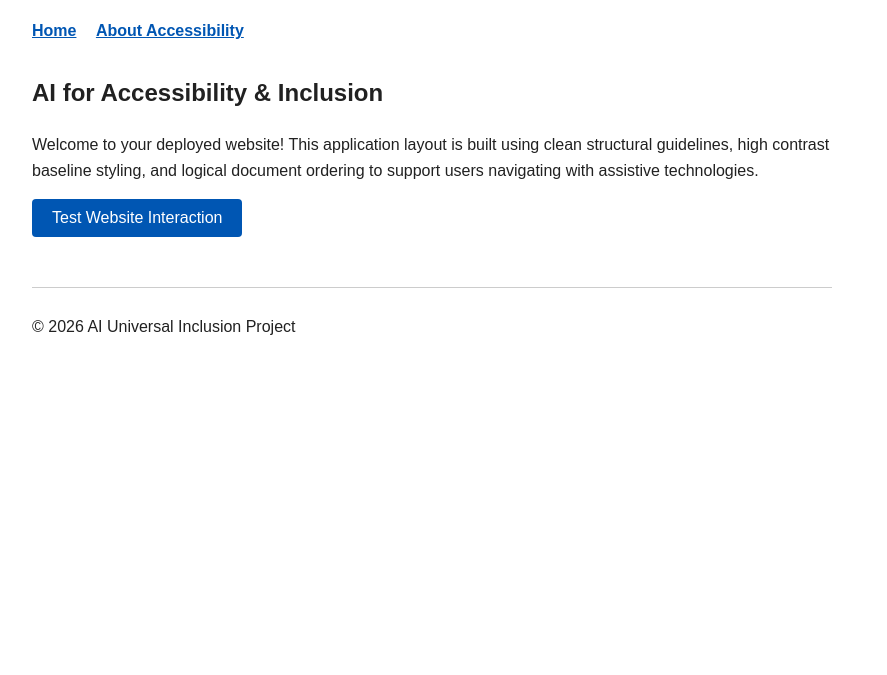
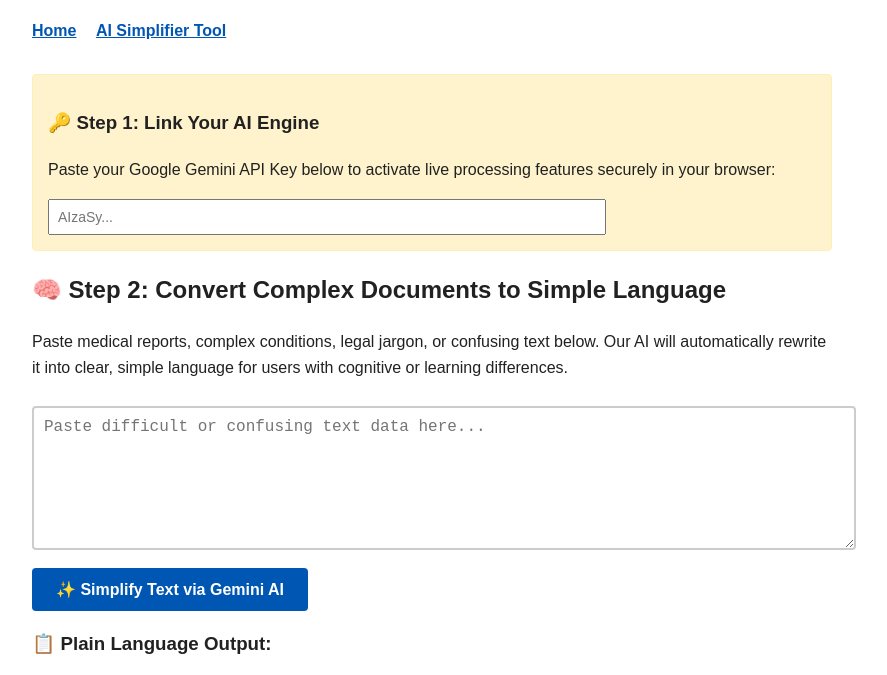
Before and after one commit to tejasgunjkar/accessibility-website, a plain HTML site: page index.html in a window 1280 px wide. Shown: the part 106-781 px from the top of the page, without its empty margins (208-1095 px from the left). Drawn offline with Linux system fonts and the light colour scheme.

Commit message:
1index.html

```diff
--- a/index.html
+++ b/index.html
@@ -3,13 +3,18 @@
 <head>
     <meta charset="UTF-8">
     <meta name="viewport" content="width=device-width, initial-scale=1.0">
-    <title>AI Accessibility Hub</title>
+    <title>AccessAI - Smart Content Adapter</title>
     <style>
         body { font-family: Arial, sans-serif; line-height: 1.6; background-color: #ffffff; color: #212121; padding: 30px; max-width: 800px; margin: 0 auto; }
-        *:focus { outline: 3px solid #0056b3; }
+        *:focus { outline: 3px solid #0056b3; outline-offset: 2px; }
         nav a { margin-right: 15px; color: #0056b3; font-weight: bold; }
         main { margin-top: 30px; }
-        button { background-color: #0056b3; color: white; padding: 10px 20px; border: none; cursor: pointer; border-radius: 4px; font-size: 16px; }
+        textarea { width: 100%; height: 120px; font-size: 16px; padding: 10px; margin: 10px 0; border: 2px solid #ccc; border-radius: 4px; }
+        button { background-color: #0056b3; color: white; padding: 12px 24px; border: none; cursor: pointer; border-radius: 4px; font-size: 16px; font-weight: bold; }
+        button:disabled { background-color: #cccccc; cursor: not-allowed; }
+        .output-box { border: 2px solid #212121; padding: 15px; min-height: 80px; margin-top: 15px; background-color: #f9f9f9; border-radius: 4px; white-space: pre-wrap; }
+        .config-box { background-color: #fff3cd; border: 1px solid #ffeeba; padding: 15px; border-radius: 4px; margin-bottom: 20px; }
+        .config-box input { width: 70%; padding: 8px; font-size: 14px; }
     </style>
 </head>
 <body>
@@ -17,18 +22,88 @@
         <h1>🌐 AccessAI Portal</h1>
         <nav aria-label="Main Menu">
             <a href="#">Home</a>
-            <a href="#about">About Accessibility</a>
+            <a href="#ai-tool">AI Simplifier Tool</a>
         </nav>
     </header>
+
     <main>
-        <section id="about">
-            <h2>AI for Accessibility & Inclusion</h2>
-            <p>Welcome to your deployed website! This application layout is built using clean structural guidelines, high contrast baseline styling, and logical document ordering to support users navigating with assistive technologies.</p>
-            <button onclick="alert('Digital accessibility barriers removed successfully!')">Test Website Interaction</button>
+        <!-- AI Key Configuration Safe Input Window -->
+        <section class="config-box" aria-label="API Setup">
+            <h3>🔑 Step 1: Link Your AI Engine</h3>
+            <p>Paste your Google Gemini API Key below to activate live processing features securely in your browser:</p>
+            <input type="password" id="apiKeyInput" placeholder="AIzaSy..." aria-label="Gemini API Key input field">
+        </section>
+
+        <!-- Main Accessibility Conversion Tool Layout -->
+        <section id="ai-tool" aria-labelledby="tool-heading">
+            <h2 id="tool-heading">🧠 Step 2: Convert Complex Documents to Simple Language</h2>
+            <p>Paste medical reports, complex conditions, legal jargon, or confusing text below. Our AI will automatically rewrite it into clear, simple language for users with cognitive or learning differences.</p>
+
+            <textarea id="inputText" placeholder="Paste difficult or confusing text data here..." aria-label="Source text window"></textarea>
+
+            <button id="processBtn" onclick="runAI()">✨ Simplify Text via Gemini AI</button>
+
+            <h3>📋 Plain Language Output:</h3>
+            <div id="outputText" class="output-box" role="region" aria-live="polite">Your smart, clean text summary will show up right here after processing.</div>
         </section>
     </main>
+
     <footer style="margin-top: 50px; border-top: 1px solid #ccc; padding-top: 10px;">
         <p>&copy; 2026 AI Universal Inclusion Project</p>
     </footer>
+
+    <!-- Direct Browser Script to run Gemini AI safely without a Node Terminal -->
+    <script>
+        async function runAI() {
+            const apiKey = document.getElementById('apiKeyInput').value.trim();
+            const textToProcess = document.getElementById('inputText').value.trim();
+            const outputDiv = document.getElementById('outputText');
+            const button = document.getElementById('processBtn');
+
+            if (!apiKey) {
+                alert("Please paste your Gemini API key into the gold box first!");
+                return;
+            }
+            if (!textToProcess) {
+                alert("Please paste some complex text into the window to simplify.");
+                return;
+            }
+
+            button.disabled = true;
+            button.innerText = "AI is rewriting your content...";
+            outputDiv.innerText = "Analyzing text context details and breaking down barriers...";
+
+            try {
+                // Connects directly to Google's fast deployment web gateway
+                const targetUrl = `https://googleapis.com{apiKey}`;
+
+                const response = await fetch(targetUrl, {
+                    method: "POST",
+                    headers: { "Content-Type": "application/json" },
+                    body: JSON.stringify({
+                        contents: [{
+                            parts: [{
+                                text: `Rewrite the following text into plain, simple, highly accessible language suited for users with cognitive or learning disabilities. Maintain the core meaning but use short sentences and absolute clarity:\n\n${textToProcess}`
+                            }]
+                        }]
+                    })
+                });
+
+                const data = await response.json();
+
+                if (data.candidates && data.candidates[0].content.parts[0].text) {
+                    outputDiv.innerText = data.candidates[0].content.parts[0].text;
+                } else {
+                    outputDiv.innerText = "Error: Could not read response from Google. Verify your API Key is correct.";
+                }
+            } catch (error) {
+                console.error(error);
+                outputDiv.innerText = "Connection failed. Please double-check your API key or network setup.";
+            } finally {
+                button.disabled = false;
+                button.innerText = "✨ Simplify Text via Gemini AI";
+            }
+        }
+    </script>
 </body>
 </html>
```
